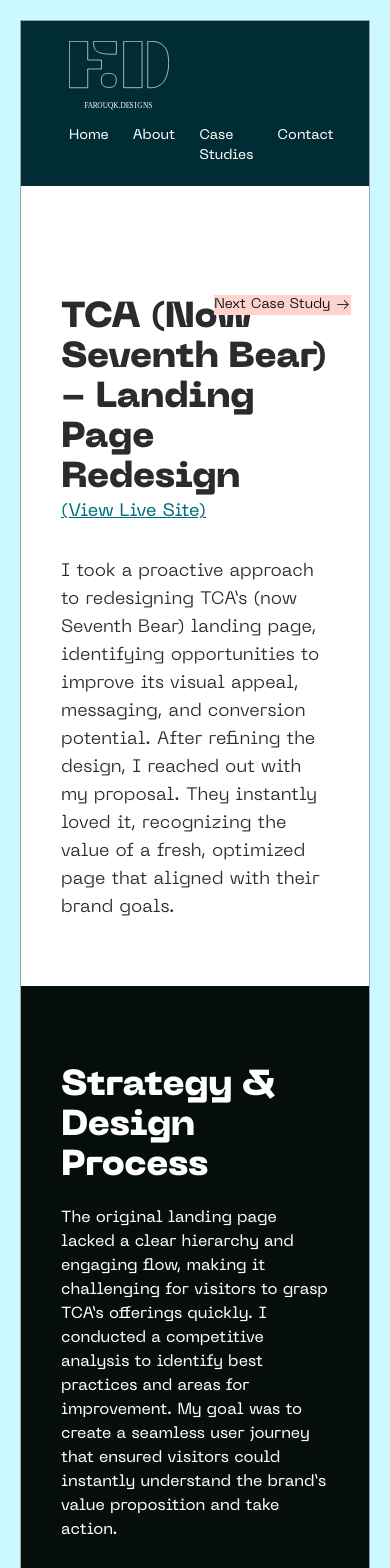
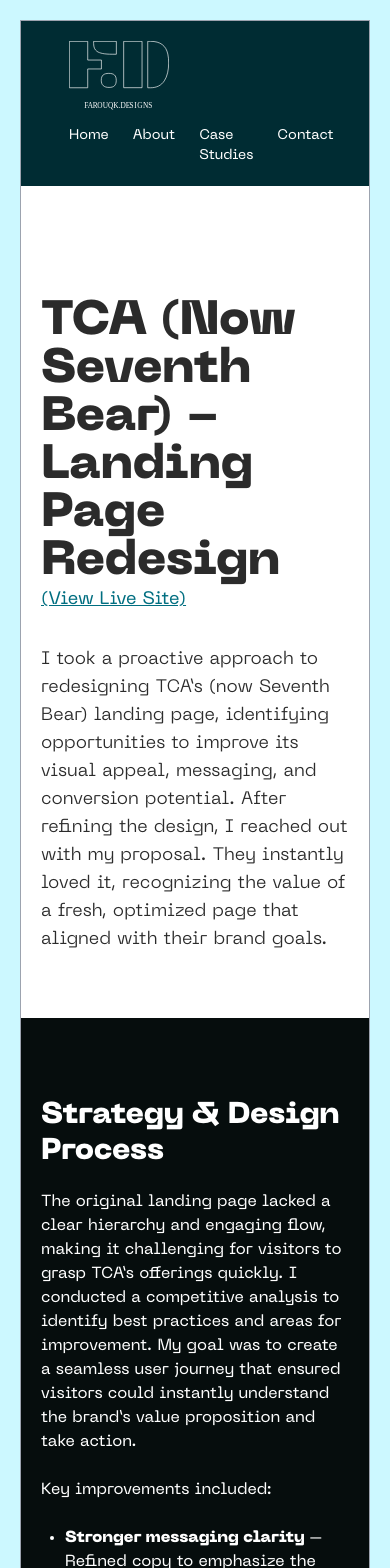
Before and after one commit to reality-farouqk/farouqkdesigns, a Next.js app: page /case-studies/1 in a window 390 px wide. Shown: the top 1568 px of the page. Built offline with nearby package versions, Linux system fonts and the light colour scheme.

Commit message:
added new changes and created a build file

```diff
--- a/app/case-studies/[slug]/page.tsx
+++ b/app/case-studies/[slug]/page.tsx
@@ -323,9 +323,9 @@
 
   return (
     <>
-      <Link href={`/case-studies/${caseStudy.slug+1}`}>
+      {/* <Link href={`/case-studies/${caseStudy.slug+1}`}>
         <span style={navigationButtonStyles} className="text-sm text-gray-950 font-light capitalize bg-[#FFD3CC] hover:bg-[#CCF8FF]">next Case study <Image src="/solar_arrow-left-outline.png" alt="arrow" width={8} height={8} className="inline-block w-4 h-auto"/></span>
-      </Link>
+      </Link> */}
       {/* <Header /> */}
       <FullCaseStudy {...caseStudy} />
       {/* <Contact /> */}
--- a/app/components/FullCaseStudy.tsx
+++ b/app/components/FullCaseStudy.tsx
@@ -24,10 +24,10 @@
   sections,
 }) => {
   return (
-    <section className="text-[#2b2b2b] bg-white text-left py-24">
-      <div className="md:w-3/5 py-4 px-10">
+    <section className="text-[#2b2b2b] bg-white text-left pt-24">
+      <div className="md:w-3/5 py-4 px-5 md:px-10">
         <div className=" mb-8">
-          <h1 className="text-4xl md:text-5xl font-bold inline-block capitalize">{title}</h1>
+          <h1 className="text-5xl md:text-6xl font-bold inline-block capitalize">{title}</h1>
           <Link href={site_url} className="text-[#006E80] text-lg font-medium inline-block underline">
             (View Live Site)
           </Link>
@@ -45,8 +45,8 @@
             color: section.image ? "white" : "#2b2b2b",
           }}
         >
-          <div className="w-full lg:w-3/5 py-4 px-10">
-            <h2 className="text-4xl font-bold mb-5">{section.headline}</h2>
+          <div className="w-full lg:w-4/5 py-4 px-5 lg:px-10">
+            <h2 className="text-3xl md:text-4xl font-bold mb-5">{section.headline}</h2>
             <div dangerouslySetInnerHTML={{__html: section.description}}></div>
             {/* <span className="text-base font-light">{section.description}</span> */}
           </div>
@@ -63,7 +63,7 @@
           )}
         </div>
       ))}
-      <div className="text-center bg-[#42AFC0] text-white py-20 px-5 lg:px-20 mb-5">
+      <div className="text-center bg-[#42AFC0] text-white py-20 px-5 lg:px-20">
         <h2 className="text-3xl lg:text-5xl font-bold mb-4 max-w-[650px] mx-auto">Need a high-converting landing page for your brand?</h2>
         <CTA />
         <p className="text-sm font-light mt-4">Simple Pricing. Clear Deliverables. Full Site Ownership</p>
--- a/app/components/Header.tsx
+++ b/app/components/Header.tsx
@@ -1,9 +1,16 @@
-"use client"
+"use client";
 import React from "react";
 import Link from "next/link";
 import Image from "next/image";
+import { usePathname } from "next/navigation";
 
 const Header: React.FC = () => {
+  const pathname = usePathname();
+
+  const isActive = (path: string) => {
+    return pathname === path ? "font-bold" : "";
+  };
+
   return (
     <header className="flex flex-col md:flex-row justify-between items-start md:items-center gap-4 md:gap-0 py-5 px-12">
       <div className="logo">
@@ -11,13 +18,13 @@
           <Image src="/farouqkdesignslogo-transparent.svg" alt="Logo" width={100} height={50} />
         </Link>
       </div>
-      <nav className='flex items-center'>
-        <ul className='flex flex-row space-x-6 text-sm'>
-          <li><Link href="/">Home</Link></li>
-          <li><Link href="/#about">About</Link></li>
-          <li><Link href="/case-studies">Case Studies</Link></li>
-          {/* <li><Link href="/#casestudy">Services</Link></li> */}
-          <li><Link href="/#contact">Contact</Link></li>
+      <nav className="flex items-center">
+        <ul className="flex flex-row space-x-6 text-sm">
+          <li><Link href="/" className={isActive("/")}>Home</Link></li>
+          <li><Link href="/#about" className={isActive("/#about")}>About</Link></li>
+          <li><Link href="/case-studies" className={isActive("/case-studies")}>Case Studies</Link></li>
+          {/* <li><Link href="/#casestudy" className={isActive("/#casestudy")}>Services</Link></li> */}
+          <li><Link href="/#contact" className={isActive("/#contact")}>Contact</Link></li>
         </ul>
       </nav>
     </header>
--- a/next.config.js
+++ b/next.config.js
@@ -1,4 +1,7 @@
 /** @type {import('next').NextConfig} */
-const nextConfig = {};
+const nextConfig = {
+  reactStrictMode: true,
+  // Add any other necessary configurations
+};
 
 module.exports = nextConfig;
--- a/tailwind.config.js
+++ b/tailwind.config.js
@@ -2,7 +2,7 @@
 module.exports = {
   darkMode: 'class',
   content: [
-    './app/**/*.{js,ts,jsx,tsx}', // Adjust this path according to your project structure
+    './app/**/*.{js,ts,jsx,tsx}',
     './components/**/*.{js,ts,jsx,tsx}',
     './pages/**/*.{js,ts,jsx,tsx}',
   ],
```
